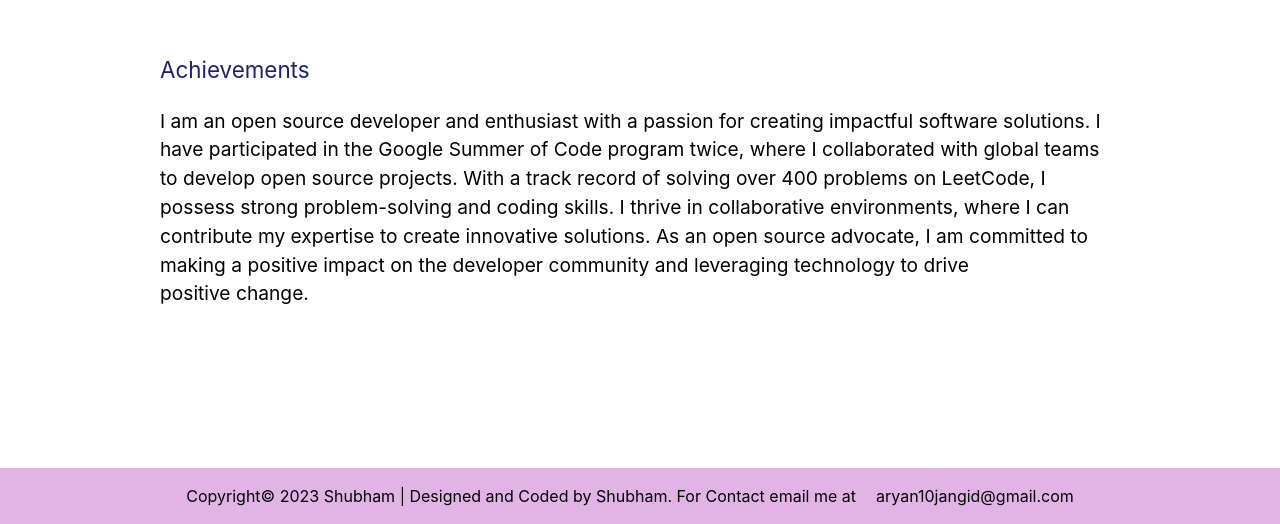
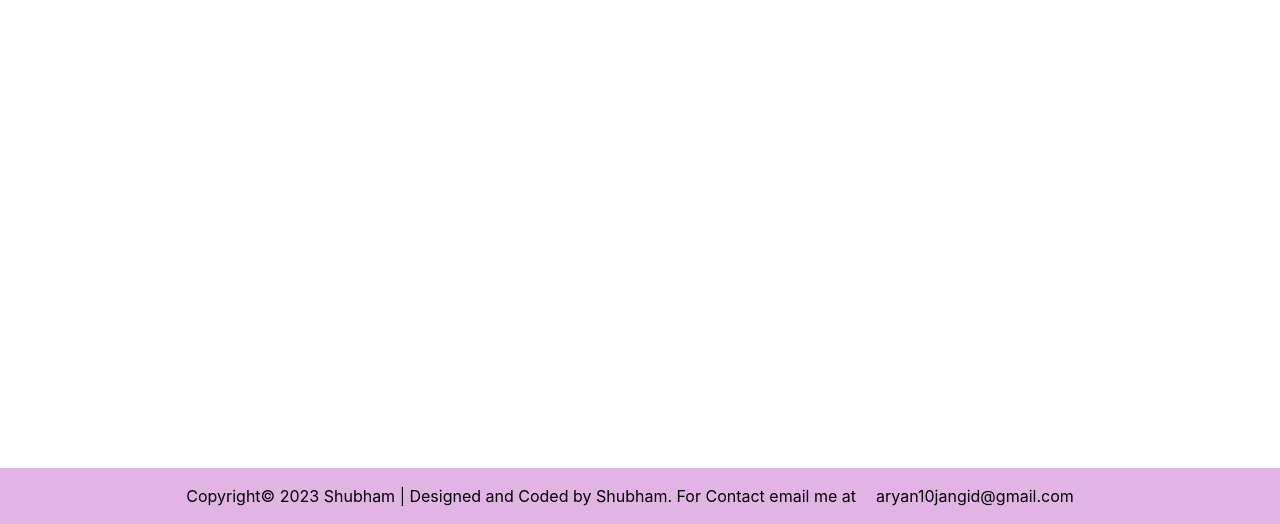
Before and after one commit to Shubham-100/Portfolio, a React (Create React App) app: page / in a window 1280 px wide. Shown: the part 3679-4203 px from the top of the page. Built offline with nearby package versions, Linux system fonts and the light colour scheme.

Commit message:
Fix CSS4

```diff
--- a/src/Components/Achievements.jsx
+++ b/src/Components/Achievements.jsx
@@ -3,8 +3,8 @@ import React from 'react';
 const Achievements = ({ACHIEVEMENTS}) => {
     return (
         <div ref={ACHIEVEMENTS} className='p-40'>
-            <h1 className='text-[1.4em] my-5 text-[#1c2273]'>Achievements</h1>
-                <p className='text-[1.2rem]'>
+            <h1 className='text-white text-[1.4em] my-5 text-[#1c2273]'>Achievements</h1>
+                <p className='text-white text-[1.2rem]'>
                 I am an open source developer and enthusiast with a passion for creating impactful software solutions. I have participated in the Google Summer of Code program twice, where I collaborated with global teams to develop open source projects. With a track record of solving over 400 problems on LeetCode, I possess strong problem-solving and coding skills. I thrive in collaborative environments, where I can contribute my expertise to create innovative solutions. As an open source advocate, I am committed to making a positive impact on the developer community and leveraging technology to drive positive change.
                 </p>
         </div>
```
